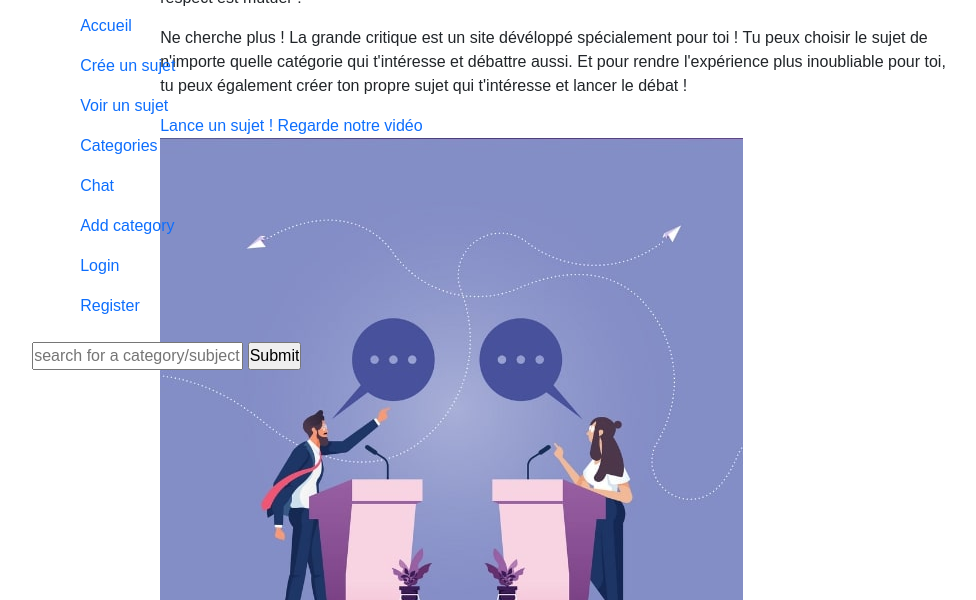
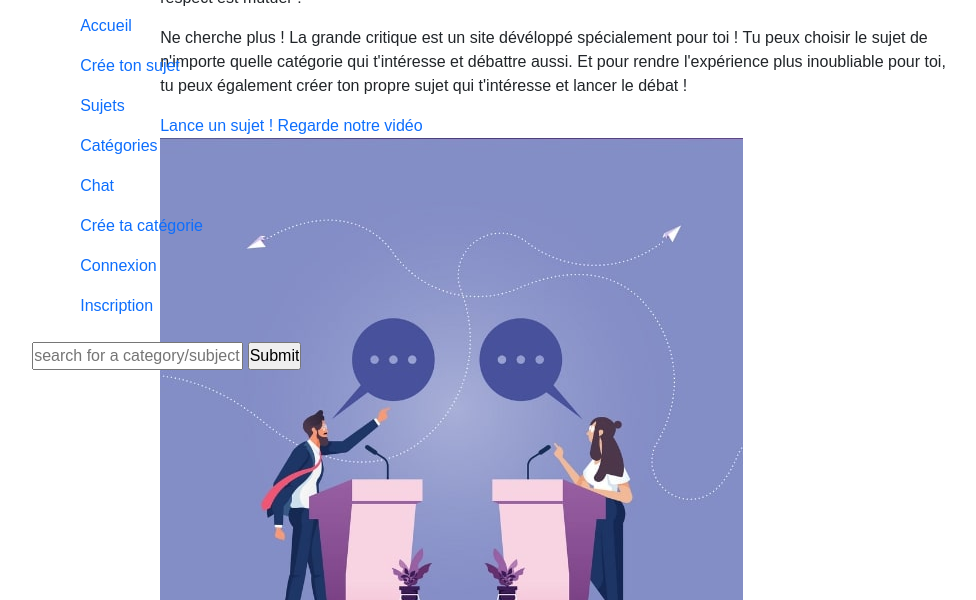
Before and after one commit to e-vinci/web2-2023-project-group_05, a website built with webpack: page frontend/src/index.html in a window 1280 px wide. Shown: the part 200-800 px from the top of the page, without its empty margins (83-1059 px from the left). Built offline with nearby package versions, Linux system fonts and the light colour scheme; some icons are missing.

Commit message:
css navbar

```diff
--- a/frontend/src/Components/Navbar/Navbar.js
+++ b/frontend/src/Components/Navbar/Navbar.js
@@ -32,17 +32,17 @@ function renderNavbar() {
 </li>
 
 <li>
-  <a class="nav-link" href="#" data-uri="/topic/add">Crée un sujet</a>
+  <a class="nav-link" href="#" data-uri="/topic/add">Crée ton sujet</a>
 </li>
 
 <li>
-  <a class="nav-link" href="#" data-uri="/topic/view">Voir un sujet</a>
+  <a class="nav-link" href="#" data-uri="/topic/view">Sujets</a>
 </li>
 
 <!--The beginning of the 'menu déroulant on categories' -->
 
 <li>
-<a class="nav-link" href="#" data-uri="/categories/view">Categories</a>
+<a class="nav-link" href="#" data-uri="/categories/view">Catégories</a>
 </li>
 
 <li>
@@ -53,13 +53,13 @@ function renderNavbar() {
 
     <!-- the end of the 'menu deroulant' for categories  -->
     <li id="loginItem" class="nav-item">
-    <a class="nav-link" href="#" data-uri="/category/add">Add category</a>
+    <a class="nav-link" href="#" data-uri="/category/add">Crée ta catégorie</a>
   </li>
             <li id="loginItem" class="nav-item">
-              <a class="nav-link" href="#" data-uri="/login">Login</a>
+              <a class="nav-link" href="#" data-uri="/login">Connexion</a>
             </li>
             <li id="registerItem" class="nav-item">
-              <a class="nav-link" href="#" data-uri="/register">Register</a>
+              <a class="nav-link" href="#" data-uri="/register">Inscription</a>
             </li>
           </ul>
           <form action="/results" data-uri="/results" id="searchForm">
--- a/frontend/src/stylesheets/main.css
+++ b/frontend/src/stylesheets/main.css
@@ -156,6 +156,9 @@ a {
   text-decoration: none;
 }
 
+button{
+  color: #553870;
+}
 
 /*
 .nav-item {
```
